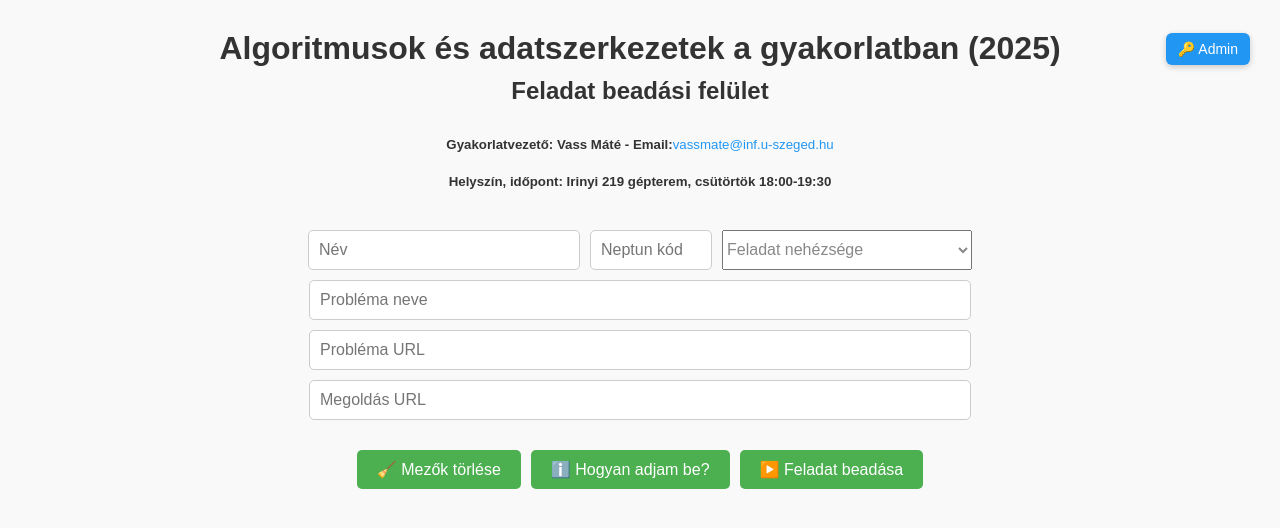
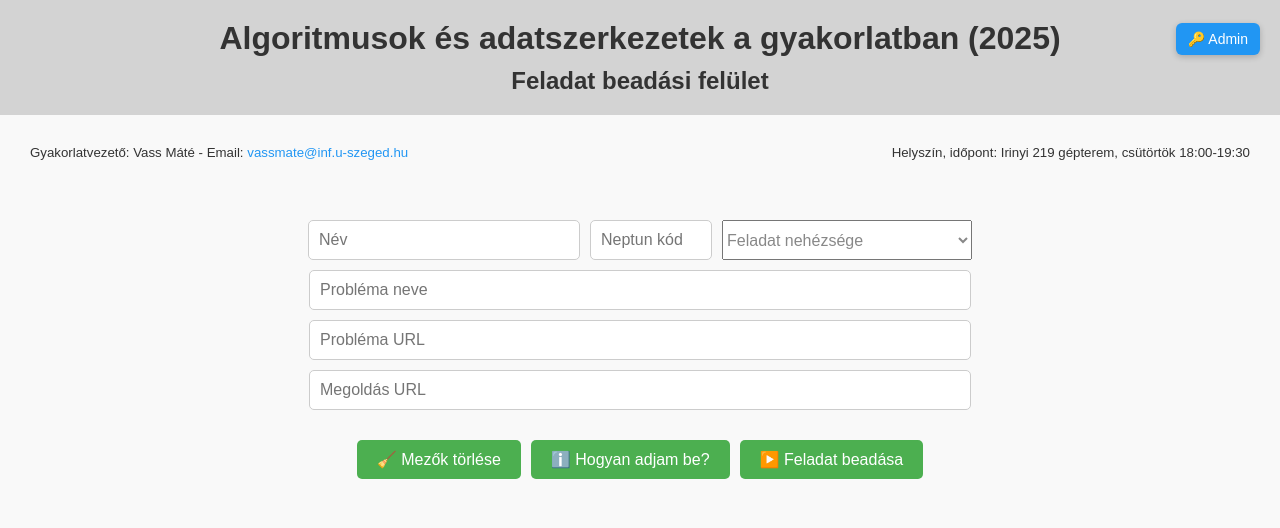
Before and after one commit to material1999/alga-gyak-2025, a plain HTML site: page index.html in a window 1280 px wide. Drawn offline with Linux system fonts and the light colour scheme; no server answers.

Commit message:
UI improvements

```diff
--- a/index.html
+++ b/index.html
@@ -4,10 +4,6 @@
         <meta charset="UTF-8" />
         <title>Algoritmusok és adatszerkezetek a gyakorlatban (2025)</title>
         <style>
-            html {
-                overflow-y: scroll;
-            }
-
             ::-webkit-scrollbar {
                 width: 12px;
             }
@@ -25,9 +21,9 @@
                 display: grid;
                 grid-template-columns: 1fr auto 1fr;
                 align-items: center;
-                padding: 10px;
+                padding: 20px;
                 text-align: center;
-                background-color:;
+                background-color: #d3d3d3;
             }
 
             .page-header h1,
@@ -61,7 +57,6 @@
                 font-family: Arial, sans-serif;
                 background: #f9f9f9;
                 margin: 0;
-                padding: 20px;
             }
 
             h1,
@@ -252,6 +247,20 @@
                 color: #1976d2;
                 text-decoration: underline;
             }
+
+            .info-row {
+                display: flex;
+                justify-content: space-between;
+                align-items: center;
+                padding: 10px 30px;
+                margin-top: 20px;
+                margin-bottom: 50px;
+            }
+
+            .info-row h5 {
+                margin: 0;
+                font-weight: normal;
+            }
         </style>
     </head>
     <body>
@@ -261,14 +270,17 @@
             <h2 style="margin-top: 10px">Feladat beadási felület</h2>
         </header>
 
-        <h5>
-            Gyakorlatvezető: Vass Máté - Email:
-            <a href="mailto:vassmate@inf.u-szeged.hu" class="mailto-link">
-                vassmate@inf.u-szeged.hu
-            </a>
-        </h5>
-        <h5>Helyszín, időpont: Irinyi 219 gépterem, csütörtök 18:00-19:30</h5>
-        <br />
+        <div class="info-row">
+            <h5>
+                Gyakorlatvezető: Vass Máté - Email:&nbsp;
+                <a href="mailto:vassmate@inf.u-szeged.hu" class="mailto-link">
+                    vassmate@inf.u-szeged.hu
+                </a>
+            </h5>
+            <h5>
+                Helyszín, időpont: Irinyi 219 gépterem, csütörtök 18:00-19:30
+            </h5>
+        </div>
 
         <div id="adminModal" class="hidden">
             <div class="modalContent">
```
